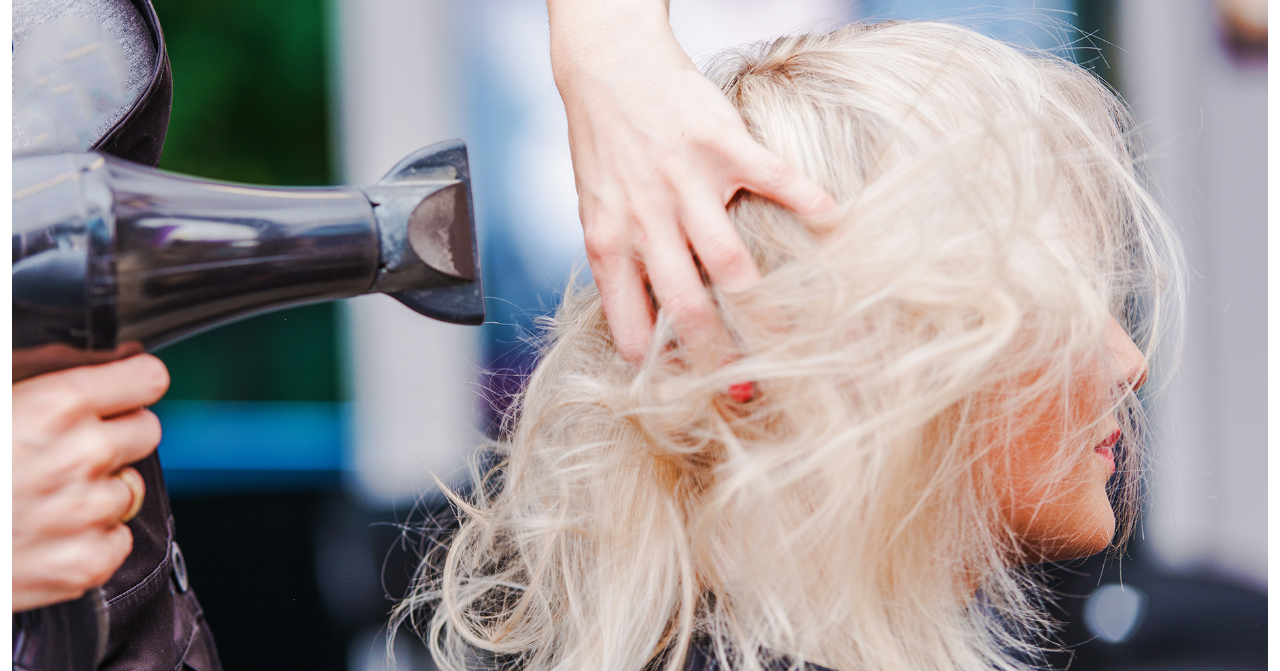
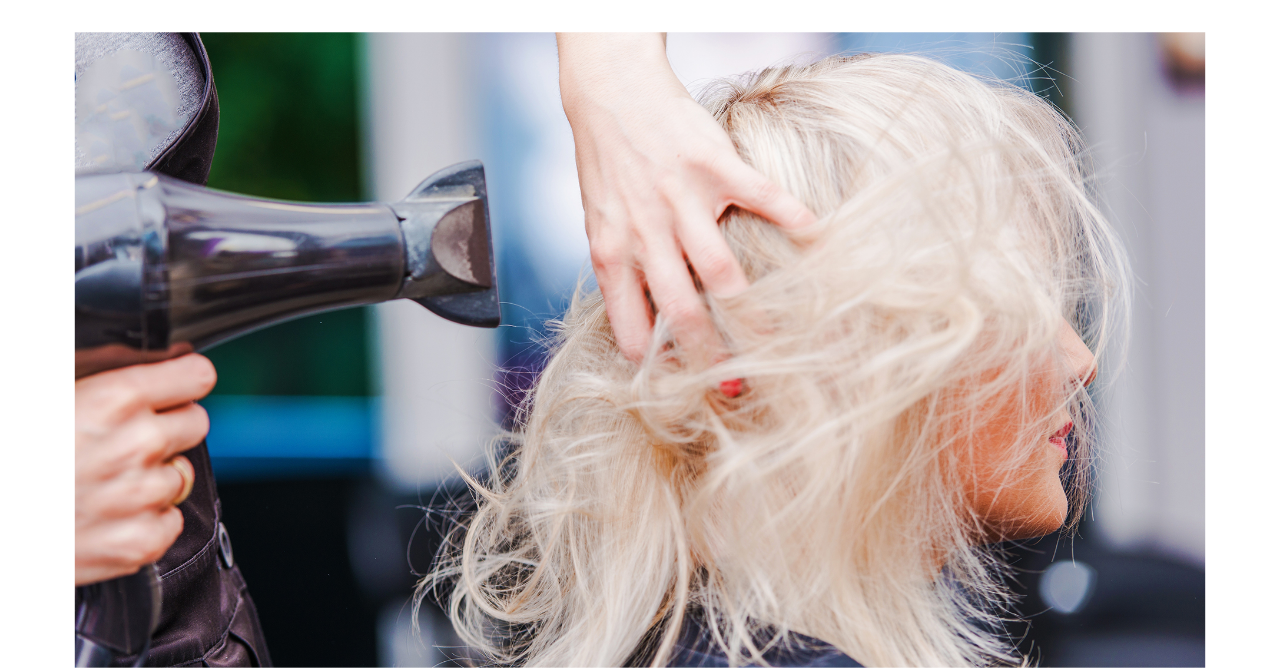
Before and after one commit to Agustin5/webPeluqueriaMartinez, a plain HTML site: page servicios.html in a window 1280 px wide. In both pictures the pointer is over the picture 640 px from the left and 478 px from the top of the page. Shown: the part 129-800 px from the top of the page. Drawn offline with nearby package versions, Linux system fonts and the light colour scheme.

Commit message:
agrego movimiento a las imagenes del index

```diff
--- a/css/styles.css
+++ b/css/styles.css
@@ -360,10 +360,19 @@ section.serviciosCuatro{
     height:100%
 
 }
- .imgs{
+
+.imgs{
      width: 100%;
      height: 100%;
 }
+
+.img-fluid{
+    transition:transform .5s;
+}
+.img-fluid:hover{
+    transform:scale(0.9) ;
+}
+
 
 
 .footer-style {
```
